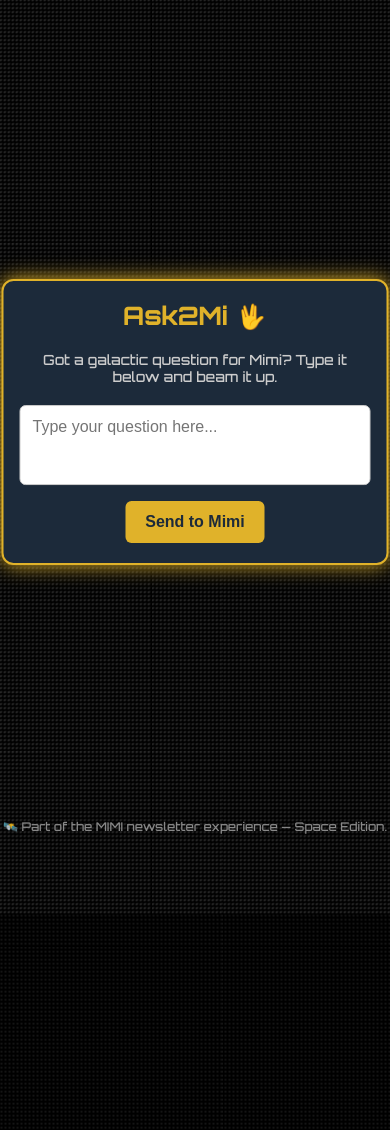
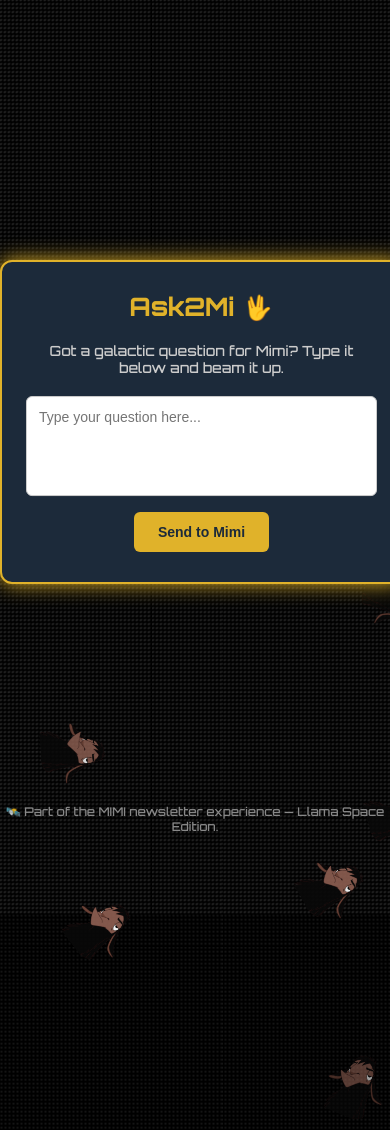
Before and after one commit to ItsJBAK/ask2mi, a plain HTML site: page index.html in a window 390 px wide. Shown: the top 1130 px of the page. Drawn offline with Linux system fonts and the light colour scheme.

Commit message:
Update index.html

```diff
--- a/index.html
+++ b/index.html
@@ -2,11 +2,9 @@
 <html lang="en">
 <head>
   <meta charset="UTF-8" />
-  <meta name="viewport" content="width=device-width, initial-scale=1.0" />
-  <title>Ask2Mi — Llama Peek Edition</title>
+  <title>Ask2Mi — Llama Float Edition</title>
+  <link rel="icon" type="image/png" href="kuzco.png" />
   <link href="https://fonts.googleapis.com/css2?family=Orbitron:wght@500&display=swap" rel="stylesheet">
-  <link rel="icon" type="image/png" href="kuzco.png" />
-
   <style>
     html, body {
       margin: 0;
@@ -17,7 +15,6 @@
       background: #000;
     }
 
-    /* ⭐ Star background */
     body::before, body::after {
       content: "";
       position: absolute;
@@ -34,7 +31,7 @@
 
     body::after {
       animation-direction: reverse;
-      opacity: 0.12;
+      opacity: 0.1;
     }
 
     @keyframes starMove {
@@ -42,20 +39,19 @@
       100% { transform: translate(-50%, -50%); }
     }
 
-    /* 🌌 Modal */
     .modal {
-      position: absolute;
+      position: relative;
+      z-index: 2;
+      width: 90%;
+      max-width: 420px;
+      margin: auto;
       top: 50%;
-      left: 50%;
-      transform: translate(-50%, -50%);
-      width: 90vw;
-      max-width: 420px;
+      transform: translateY(-50%);
       background-color: #1c2a3a;
       border-radius: 12px;
       box-shadow: 0 8px 20px rgba(0,0,0,0.6);
-      padding: 30px 20px;
+      padding: 30px 24px;
       border: 2px solid #e0b22a;
-      z-index: 2;
       animation: pulse 2s infinite;
     }
 
@@ -125,7 +121,7 @@
       font-size: 12px;
       color: #888;
       width: 100%;
-      z-index: 1;
+      z-index: 2;
     }
 
     @keyframes pulse {
@@ -134,52 +130,35 @@
       100% { box-shadow: 0 0 8px #e0b22a; }
     }
 
-    /* 🦙 Kuzco Llama Peek */
-    .llama {
+    /* 🦙 Floating Kuzcos */
+    .llama-float {
       position: absolute;
-      bottom: 40px;
-      left: -140px;
-      height: 150px;
-      transform: translateX(-100%);
-      opacity: 0;
-      transition: all 0.8s ease-in-out;
+      width: 60px;
+      height: auto;
       z-index: 1;
       pointer-events: none;
+      opacity: 0.9;
+      animation: floatLlama linear infinite;
     }
 
-    .modal:hover ~ .llama {
-      transform: translateX(40px);
-      opacity: 1;
-    }
-
-    /* 📱 Mobile improvements */
-    @media (max-width: 480px) {
-      .modal {
-        padding: 20px 16px;
+    @keyframes floatLlama {
+      0% {
+        transform: translateY(100vh) rotate(0deg);
+        opacity: 0;
       }
-
-      textarea {
-        font-size: 16px;
-        height: 80px;
+      10% {
+        opacity: 1;
       }
-
-      button {
-        font-size: 16px;
-        padding: 12px 20px;
-      }
-
-      .llama {
-        height: 100px;
-        bottom: 20px;
-        left: -100px;
+      100% {
+        transform: translateY(-120vh) rotate(360deg);
+        opacity: 0;
       }
     }
   </style>
 </head>
 <body>
 
-  <!-- 🚀 Modal -->
-  <div class="modal" id="modal">
+  <div class="modal">
     <h2>Ask2Mi 🖖</h2>
     <p>Got a galactic question for Mimi? Type it below and beam it up.</p>
     <div class="input-area">
@@ -189,17 +168,26 @@
     <div class="thanks" id="thanksMsg">✅ Your question was transmitted to the ship.</div>
   </div>
 
-  <!-- 🦙 Kuzco Llama -->
-  <img src="kuzco.png" alt="Llama Kuzco" class="llama" />
+  <div class="footer">🛰️ Part of the MIMI newsletter experience — Llama Space Edition.</div>
 
-  <div class="footer">🛰️ Part of the MIMI newsletter experience — Space Edition.</div>
+  <!-- 🦙 Multiple Floating Kuzcos -->
+  <script>
+    const kuzcoCount = 6;
+    for (let i = 0; i < kuzcoCount; i++) {
+      const llama = document.createElement("img");
+      llama.src = "kuzco.png"; // Make sure kuzco.png is in the same folder
+      llama.className = "llama-float";
+      llama.style.left = `${Math.random() * 100}%`;
+      llama.style.animationDuration = `${10 + Math.random() * 10}s`;
+      llama.style.animationDelay = `${Math.random() * 5}s`;
+      document.body.appendChild(llama);
+    }
 
-  <!-- 💾 JavaScript -->
-  <script>
     async function submitQuestion() {
       const button = document.querySelector("button");
       const textarea = document.getElementById("userQuestion");
       const thanksMsg = document.getElementById("thanksMsg");
+
       const question = textarea.value;
 
       if (!question.trim()) {
@@ -234,24 +222,6 @@
         button.innerText = "Send to Mimi";
       }
     }
-
-    // 🖐️ Support Llama peek on tap (mobile)
-    document.addEventListener("DOMContentLoaded", () => {
-      const modal = document.getElementById('modal');
-      const llama = document.querySelector('.llama');
-
-      modal.addEventListener("click", () => {
-        if (window.innerWidth <= 600) {
-          llama.style.transform = 'translateX(40px)';
-          llama.style.opacity = '1';
-          setTimeout(() => {
-            llama.style.transform = 'translateX(-100%)';
-            llama.style.opacity = '0';
-          }, 2000);
-        }
-      });
-    });
   </script>
-
 </body>
 </html>
```
